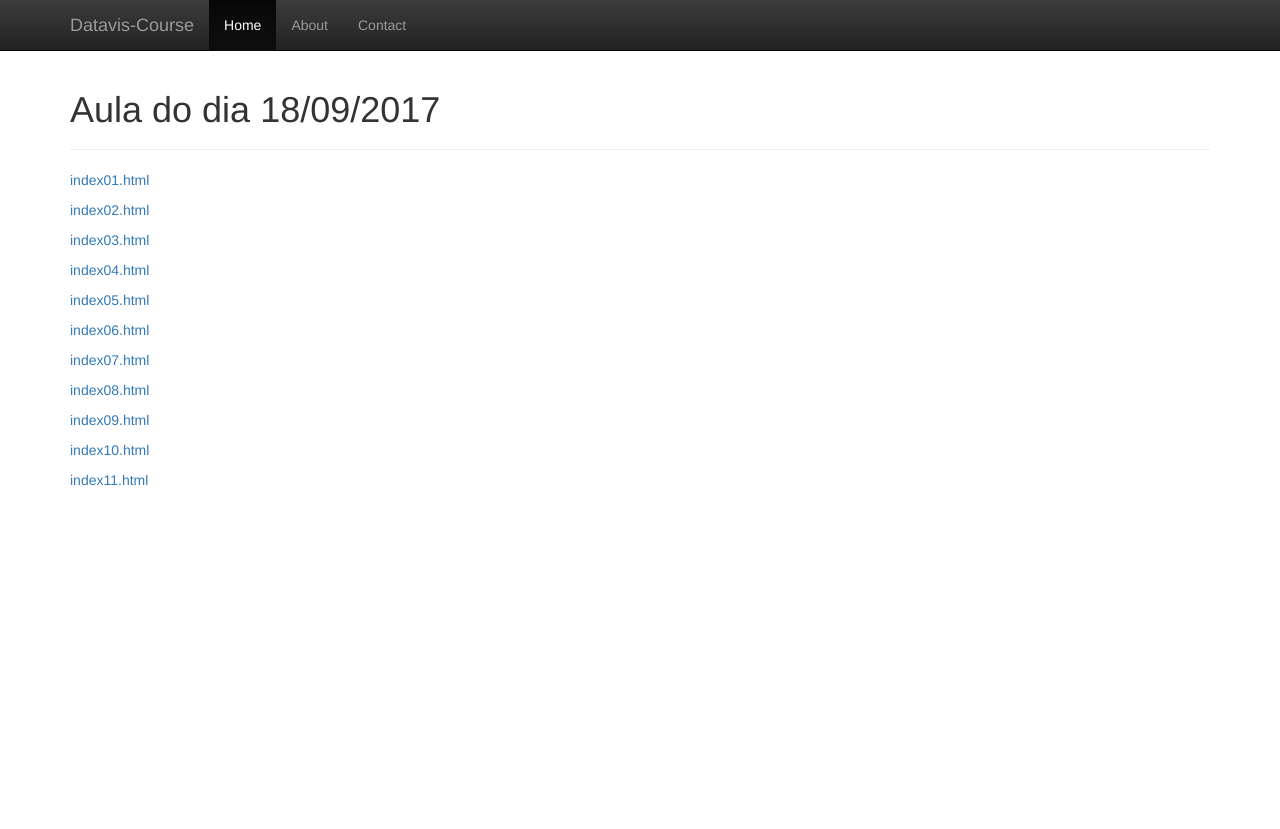
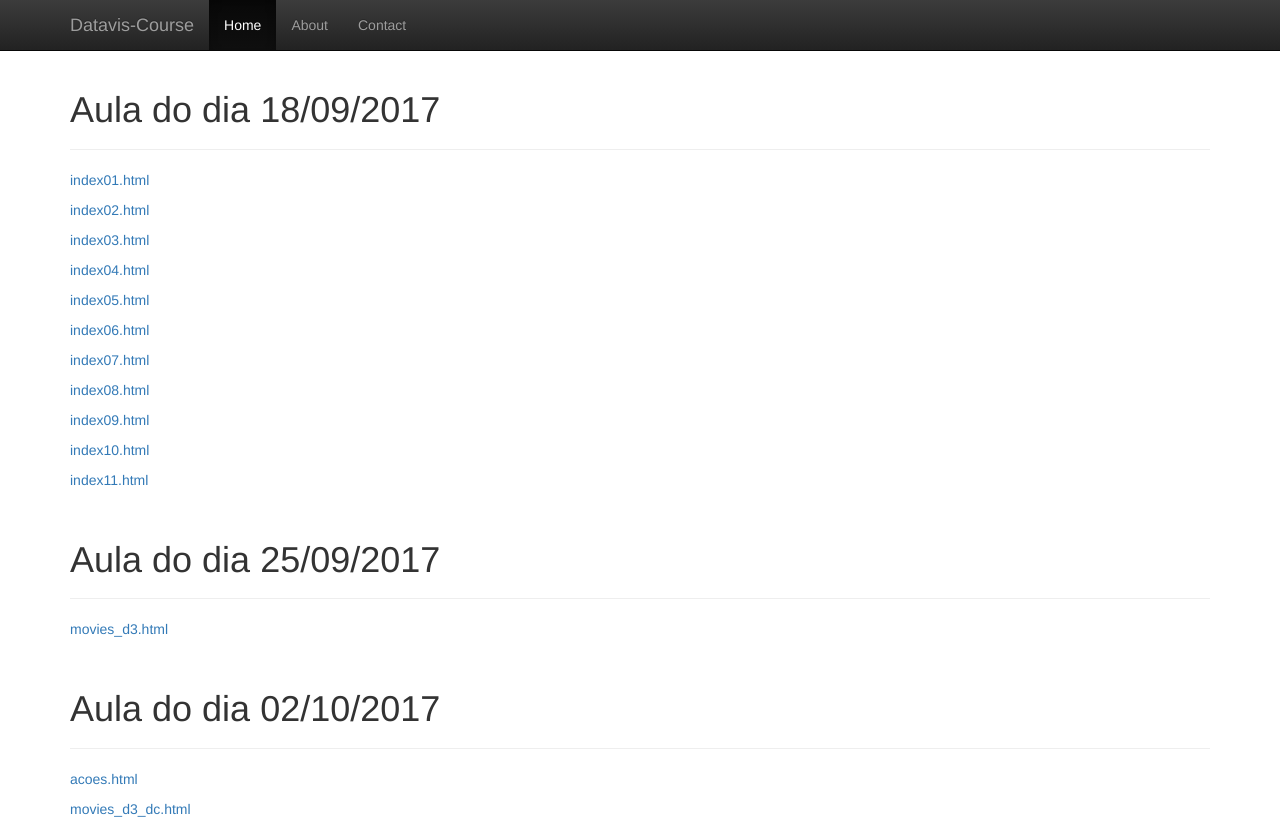
Before and after one commit to PedroPaivaAlves/datavis-course, a plain HTML site: page index.html in a window 1280 px wide. Before the commit the page ends 800 px from the top, so only its background shows below. Drawn offline with nearby package versions, Linux system fonts and the light colour scheme.

Commit message:
novo index

```diff
--- a/index.html
+++ b/index.html
@@ -60,6 +60,29 @@
 
     </div><!-- /.container -->
 
+    <div class="container">
+
+      <div class="page-header">
+        <h1>Aula do dia 25/09/2017</h1>
+      </div>
+
+        <p><a href="/datavis-course/2017_09_25/movies_d3.html">movies_d3.html</a></p>
+
+
+    </div><!-- /.container -->
+
+    <div class="container">
+
+      <div class="page-header">
+        <h1>Aula do dia 02/10/2017</h1>
+      </div>
+
+        <p><a href="/datavis-course/2017_10_02/acoes.html">acoes.html</a></p>
+        <p><a href="/datavis-course/2017_10_02/movies_d3_dc.html">movies_d3_dc.html</a></p>
+
+
+    </div><!-- /.container -->
+
     <!-- jQuery (necessary for Bootstrap's JavaScript plugins) -->
     <script src="https://ajax.googleapis.com/ajax/libs/jquery/1.12.4/jquery.min.js"></script>
     <!-- Include all compiled plugins (below), or include individual files as needed -->
```
